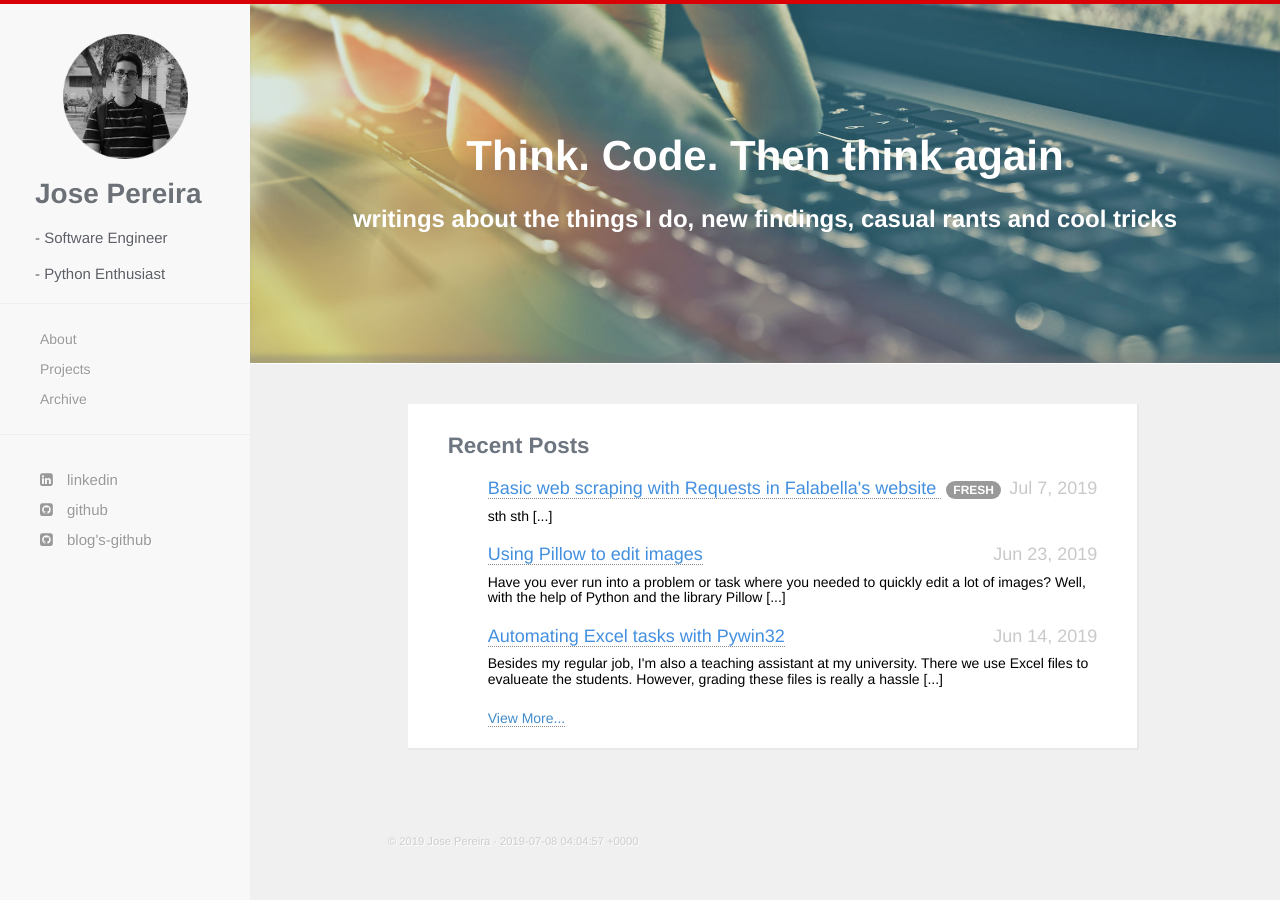
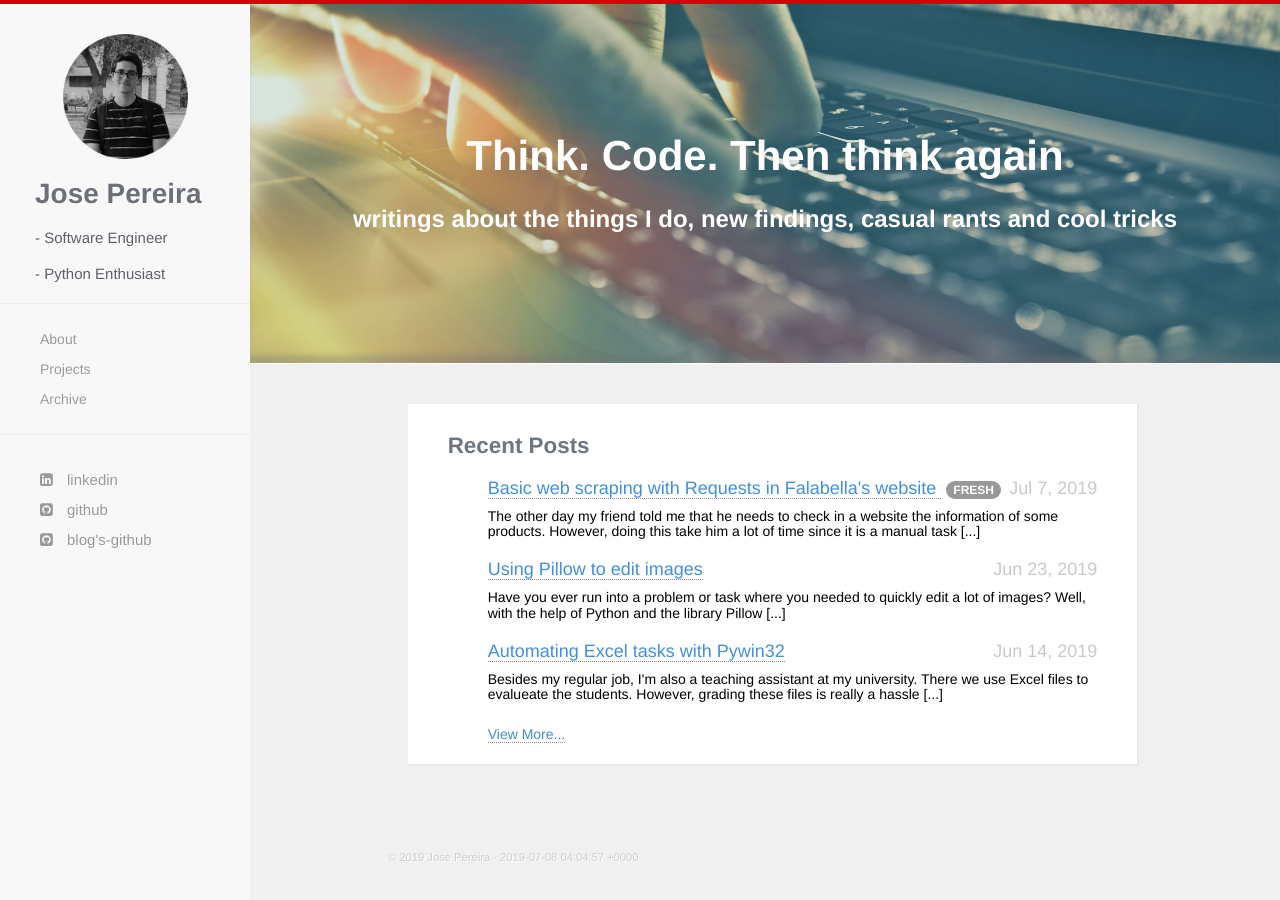
Before and after one commit to jpereiran/jpereiran.github.io, a Jekyll site: the page built from index.html, in a window 1280 px wide. Built offline with Jekyll 4.4.1, drawn with Linux system fonts in a browser that asks for light colours; nearby versions of some CDN libraries.

Commit message:
Update 2019-07-07-Basic-web-scraping-with-Requests-in-Falabellas-website.markdown

```diff
--- a/_posts/2019-07-07-Basic-web-scraping-with-Requests-in-Falabellas-website.markdown
+++ b/_posts/2019-07-07-Basic-web-scraping-with-Requests-in-Falabellas-website.markdown
@@ -2,7 +2,7 @@
 title:  "Basic web scraping with Requests in Falabella's website"
 date:   2019-07-07 21:45:16
 categories: articles
-abstract: sth sth [...]
+abstract: The other day my friend told me that he needs to check in a website the information of some products. However, doing this take him a lot of time since it is a manual task [...]
 ---
 
 The other day I was talking to my friend about his job. While he was explaining me the actvities he do, he told me that one of them is usually going into the company's website and check if the products are already there.
```
